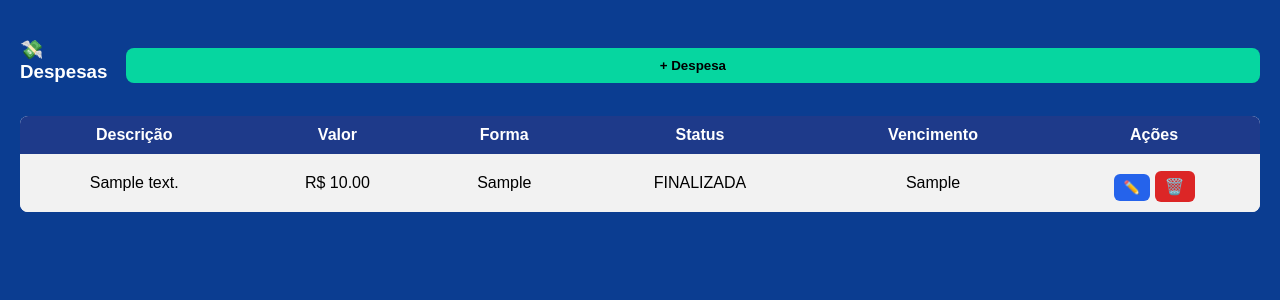
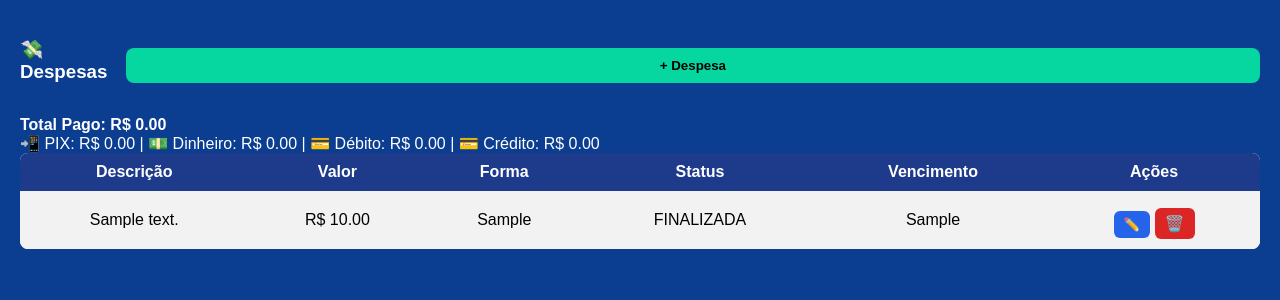
Before and after one commit to ouldair-lab/sistema-oficina-housecar, a Flask app: page /despesas in a window 1280 px wide. Shown: the part 138-438 px from the top of the page. Run offline with Flask 3, Linux system fonts and the light colour scheme; a user stored in the database is signed in; tables that the repository leaves empty hold one stand-in row (values such as "Sample post").

Commit message:
nova versão para produção1

```diff
--- a/templates/despesas.html
+++ b/templates/despesas.html
@@ -86,6 +86,14 @@ tr:nth-child(even) {
 <div class="topo-padrao">
     <h3>💸 Despesas</h3>
     <button class="btn-add" onclick="abrirModal()">+ Despesa</button>
+</div>
+
+<div>
+    <strong>Total Pago: R$ {{ "%.2f"|format(total) }}</strong><br>
+    📲 PIX: R$ {{ "%.2f"|format(total_pix) }} |
+    💵 Dinheiro: R$ {{ "%.2f"|format(total_dinheiro) }} |
+    💳 Débito: R$ {{ "%.2f"|format(total_debito) }} |
+    💳 Crédito: R$ {{ "%.2f"|format(total_credito) }}
 </div>
 
 <div class="tabela-container">
```
